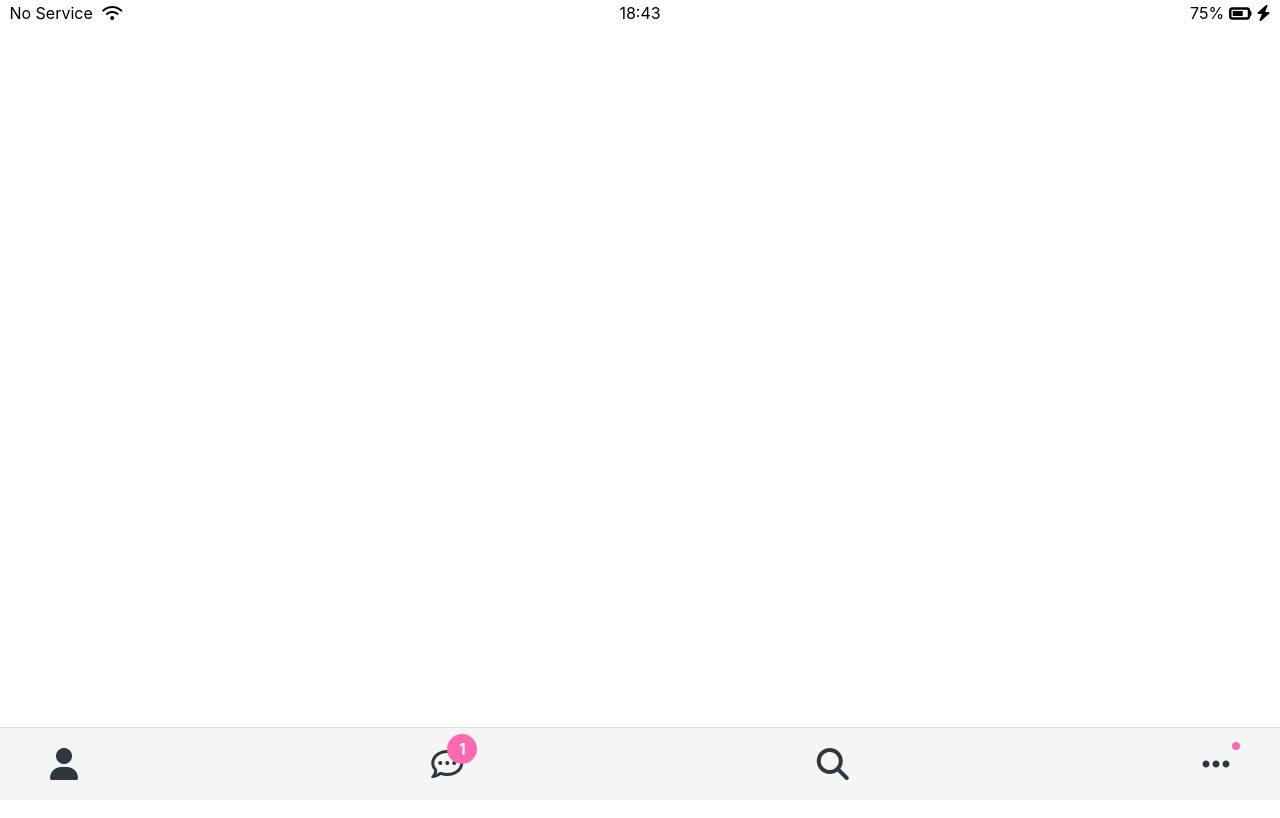
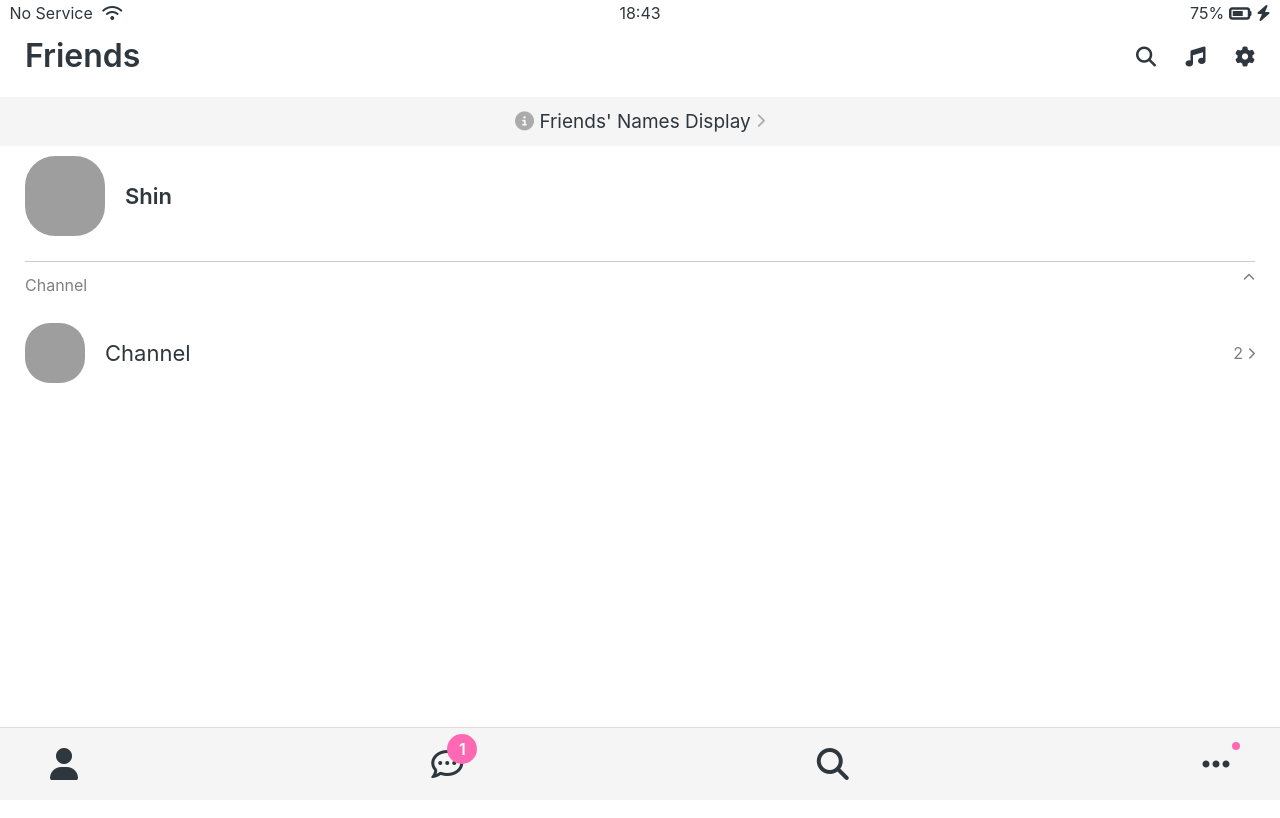
Before and after one commit to kibbang/kokoatalk-clone, a plain HTML site: page friends.html in a window 1280 px wide. Shown: the top 818 px of the page. Drawn offline with Linux system fonts and the light colour scheme; grey boxes are pictures that could not be loaded.

Commit message:
Finish User Screen

```diff
--- /dev/null
+++ b/css/components/screen-header.css
@@ -0,0 +1,30 @@
+.screen-header {
+  display: flex;
+  justify-content: space-between;
+  align-items: center;
+  padding: var(--horizontal-space);
+  padding-top: 40px;
+}
+
+.screen-header__title {
+  font-size: 32px;
+  font-weight: 600;
+}
+
+.screen-header__icons span {
+  margin-left: 25px;
+}
+
+.user-component__avatar--xl {
+  width: 80px;
+  height: 80px;
+}
+
+.user-component__avatar--sm {
+  width: 60px;
+  height: 60px;
+  border-radius: 25px;
+}
+.user-component__title--not-bold {
+  font-weight: 400;
+}
--- /dev/null
+++ b/css/components/user-component.css
@@ -0,0 +1,45 @@
+.user-component {
+  justify-content: space-between;
+}
+
+.user-component,
+.user-component__column:first-child {
+  display: flex;
+  align-items: center;
+}
+
+.user-component__avatar {
+  width: 70px;
+  height: 70px;
+  border-radius: 30px;
+  margin-right: 20px;
+}
+
+.user-component__title {
+  font-weight: 600;
+  font-size: 22px;
+}
+
+.user-component__subtitle {
+  margin-top: 8px;
+  color: rgba(0, 0, 0, 0.5);
+  font-size: 17px;
+}
+
+.user-component__avatar--xl {
+  width: 80px;
+  height: 80px;
+}
+
+.user-component__avatar--sm {
+  width: 60px;
+  height: 60px;
+  border-radius: 25px;
+}
+.user-component__title--not-bold {
+  font-weight: 400;
+}
+
+.user-component__column:last-child {
+  color: rgba(0, 0, 0, 0.5);
+}
--- /dev/null
+++ b/css/screens/friends.css
@@ -0,0 +1,29 @@
+#friends-display-link {
+  text-align: center;
+  display: block;
+  background-color: whitesmoke;
+  padding: 15px 0px;
+  font-size: 19px;
+  margin-bottom: 10px;
+}
+
+#friends-display-link i {
+  color: rgba(0, 0, 0, 0.3);
+}
+
+.friends-screen {
+  padding: 0px var(--horizontal-space);
+}
+
+.friends-screen__channel {
+  margin-top: 25px;
+  border-top: 1px solid rgba(0, 0, 0, 0.2);
+  padding-top: 15px;
+}
+
+.friends-screen__channel-header {
+  margin-bottom: 30px;
+  display: flex;
+  justify-content: space-between;
+  color: rgba(0, 0, 0, 0.5);
+}
--- a/css/styles.css
+++ b/css/styles.css
@@ -3,11 +3,14 @@
 
 @import "components/status-bar.css";
 @import "components/nav-bar.css";
+@import "components/screen-header.css";
+@import "components/user-component.css";
 
 @import "screens/login.css";
+@import "screens/friends.css";
 
 body {
+  color: #2e363e;
   font-family: -apple-system, BlinkMacSystemFont, "Segoe UI", Roboto, Oxygen,
     Ubuntu, Cantarell, "Open Sans", "Helvetica Neue", sans-serif;
-  height: 1000vh;
 }
--- a/css/variables.css
+++ b/css/variables.css
@@ -2,4 +2,5 @@
   --yellow: #fae100;
   --hotpink: #ff1694;
   --pink: #f699cd;
+  --horizontal-space: 25px;
 }
--- a/friends.html
+++ b/friends.html
@@ -21,6 +21,61 @@
         <i class="fas fa-bolt"></i>
       </div>
     </div>
+
+    <header class="screen-header">
+      <h1 class="screen-header__title">Friends</h1>
+      <div class="screen-header__icons">
+        <span><i class="fas fa-search fa-lg"></i></span>
+        <span><i class="fas fa-music fa-lg"></i></span>
+        <span><i class="fas fa-cog fa-lg"></i></span>
+      </div>
+    </header>
+
+    <a id="friends-display-link"
+      ><i class="fas fa-info-circle"></i> Friends' Names Display
+      <i class="fas fa-chevron-right fa-xs"></i>
+    </a>
+
+    <main class="friends-screen">
+      <div class="user-component">
+        <div class="user-component__column">
+          <img
+            src="https://avatars3.githubusercontent.com/u/60676999"
+            class="user-component__avatar user-component__avatar--xl"
+          />
+          <div class="user-component__text">
+            <h4 class="user-component__title">Shin</h4>
+            <!-- <h6 class="user-component__subtitle">SubTitle</h6> -->
+          </div>
+        </div>
+        <div class="user-component__column"></div>
+      </div>
+      <div class="friends-screen__channel">
+        <div class="friends-screen__channel-header">
+          <span>Channel</span>
+          <i class="fas fa-chevron-up fa-xs"></i>
+        </div>
+        <div class="user-component">
+          <div class="user-component__column">
+            <img
+              src="https://avatars3.githubusercontent.com/u/60676999"
+              class="user-component__avatar user-component__avatar--sm"
+            />
+            <div class="user-component__text">
+              <h4 class="user-component__title user-component__title--not-bold">
+                Channel
+              </h4>
+              <!-- <h6 class="user-component__subtitle">SubTitle</h6> -->
+            </div>
+          </div>
+          <div class="user-component__column">
+            <span>2</span>
+            <i class="fas fa-chevron-right fa-xs"></i>
+          </div>
+        </div>
+      </div>
+    </main>
+
     <nav class="nav">
       <ul class="nav__ul">
         <li class="nav__li">
```
